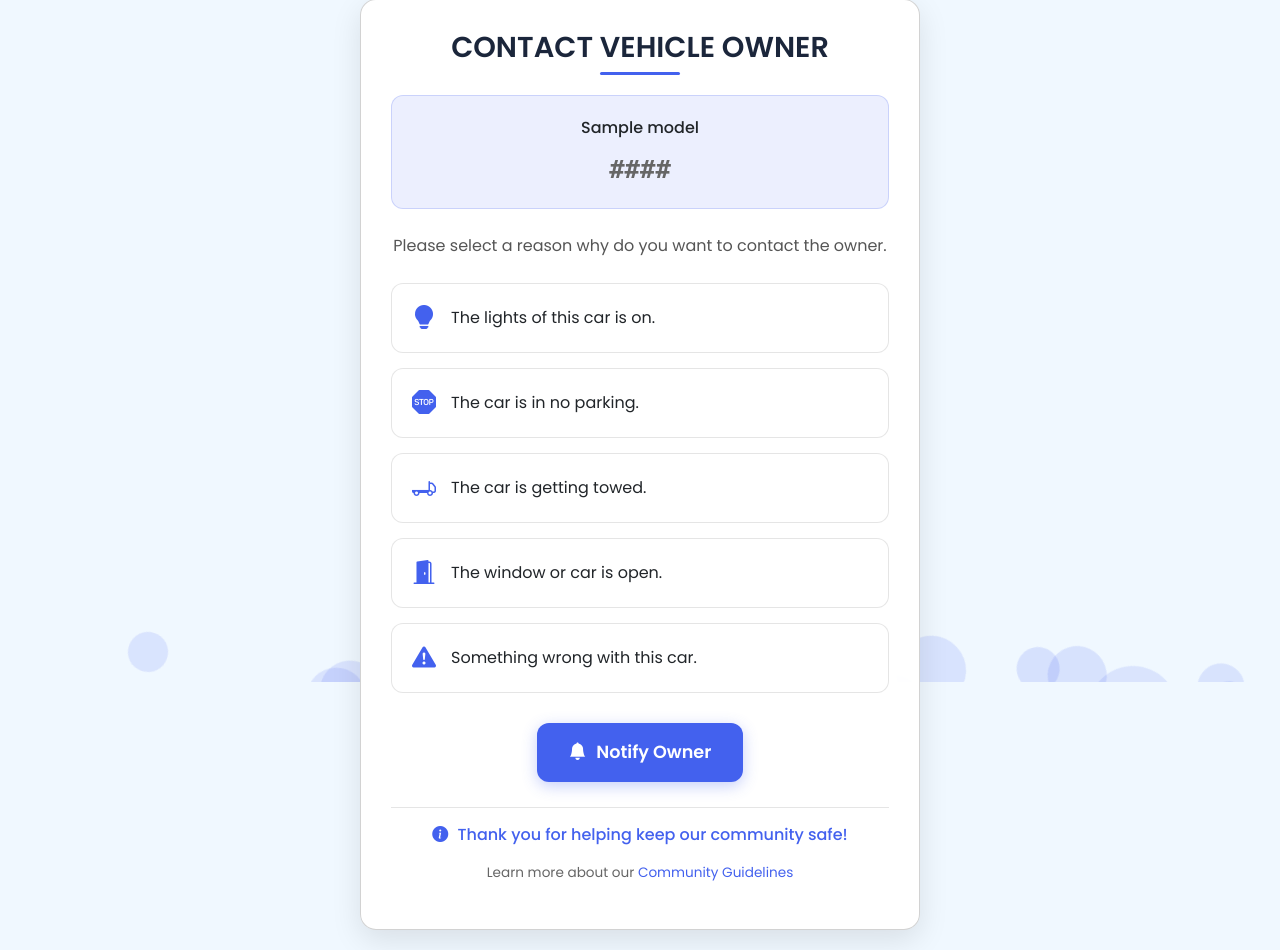
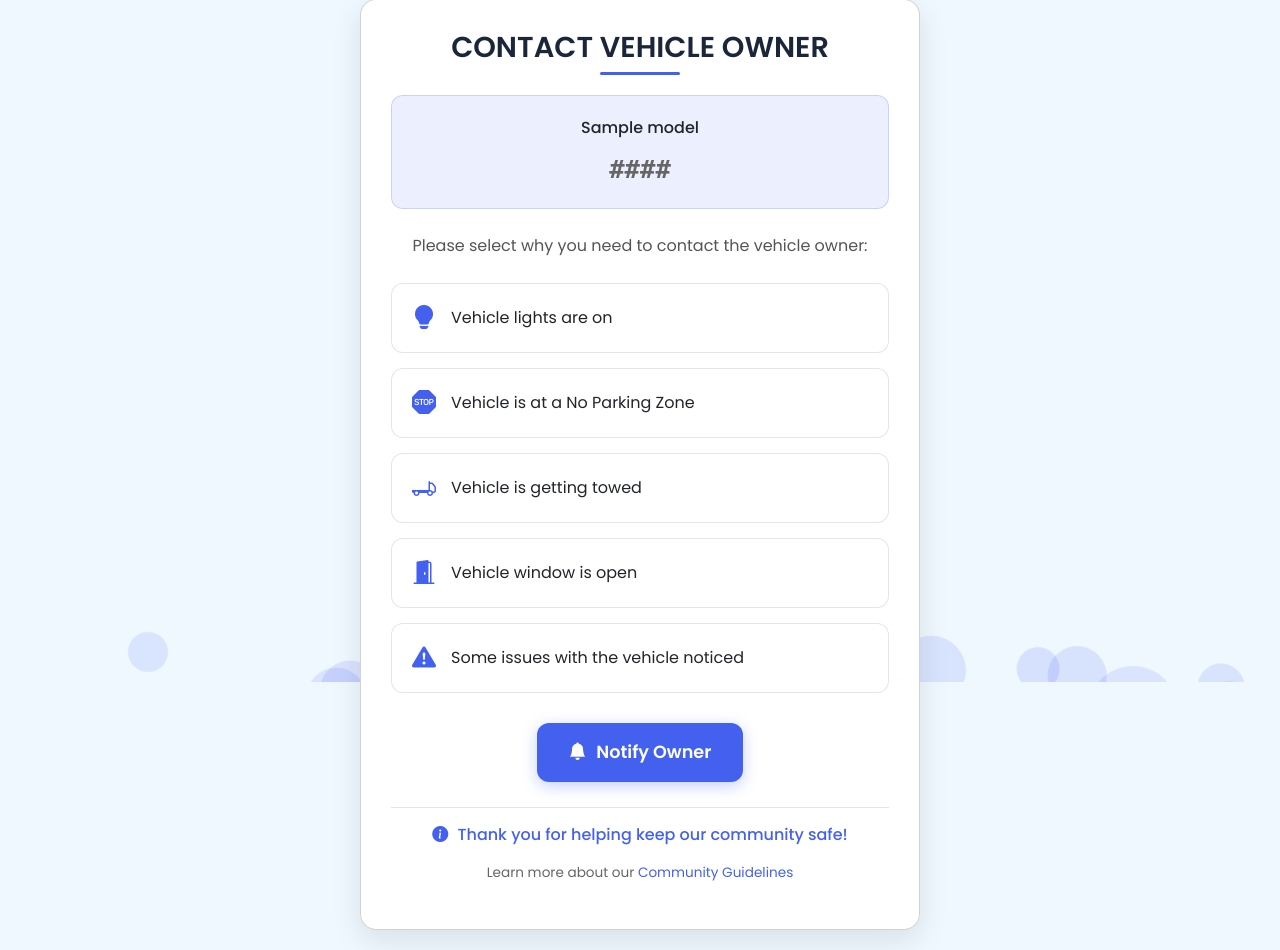
Before and after one commit to sinan-clt/sudo_BE, a Django app: template admin_app/templates/send_notification.html in a window 1280 px wide. Shown: the part 118-1068 px from the top of the page. Run offline with Django 5.2, Linux system fonts and the light colour scheme; the template is opened without the code that fills it: most values are stand-ins (such as "Sample title", 1, 10 or a date in 2020); some libraries are stand-ins or nearby versions.

Commit message:
changes 34

```diff
--- a/admin_app/templates/send_notification.html
+++ b/admin_app/templates/send_notification.html
@@ -476,38 +476,38 @@
       </div>
 
       <div>
-        <p style="text-align: center; margin-bottom: 25px; color: #555;">Please select a reason why do you want to contact the owner.</p>
+        <p style="text-align: center; margin-bottom: 25px; color: #555;">Please select why you need to contact the vehicle owner:</p>
 
         <div class="reason-list">
-          <div class="reason-item" onclick="selectReason(this, 'The lights of this car is on.')">
+          <div class="reason-item" onclick="selectReason(this, 'Vehicle lights are on')">
             <i class="bi bi-lightbulb-fill reason-icon"></i>
-            <span>The lights of this car is on.</span>
+            <span>Vehicle lights are on</span>
           </div>
 
-          <div class="reason-item" onclick="selectReason(this, 'The car is in no parking.')">
+          <div class="reason-item" onclick="selectReason(this, 'Vehicle is at a No Parking Zone')">
             <i class="bi bi-sign-stop-fill reason-icon"></i>
-            <span>The car is in no parking.</span>
+            <span>Vehicle is at a No Parking Zone</span>
           </div>
 
-          <div class="reason-item" onclick="selectReason(this, 'The car is getting towed.')">
+          <div class="reason-item" onclick="selectReason(this, 'Vehicle is getting towed')">
             <i class="bi bi-truck-flatbed reason-icon"></i>
-            <span>The car is getting towed.</span>
+            <span>Vehicle is getting towed</span>
           </div>
 
-          <div class="reason-item" onclick="selectReason(this, 'The window or car is open.')">
+          <div class="reason-item" onclick="selectReason(this, 'Vehicle window is open')">
             <i class="bi bi-door-open-fill reason-icon"></i>
-            <span>The window or car is open.</span>
+            <span>Vehicle window is open</span>
           </div>
 
-          <div class="reason-item" onclick="selectReason(this, 'Something wrong with this car.')">
+          <div class="reason-item" onclick="selectReason(this, 'Some issues with the vehicle noticed')">
             <i class="bi bi-exclamation-triangle-fill reason-icon"></i>
-            <span>Something wrong with this car.</span>
+            <span>Some issues with the vehicle noticed</span>
           </div>
         </div>
 
         <div class="btn-container">
           <button class="btn btn-primary" id="notifyBtn">
-            <i class="bi bi-bell-fill"></i>Notify Owner
+            <i class="bi bi-bell-fill"></i> Notify Owner
           </button>
         </div>
 
@@ -526,7 +526,7 @@
     <div class="card">
       <div class="no-vehicle">
         <i class="bi bi-exclamation-triangle-fill" style="font-size: 2.5rem; margin-bottom: 15px;"></i>
-        <p style="font-size: 1.2rem;">No vehicle registered for this user</p>
+        <p style="font-size: 1.2rem;">No vehicle registered for this QR code</p>
       </div>
     </div>
     {% endif %}
```
